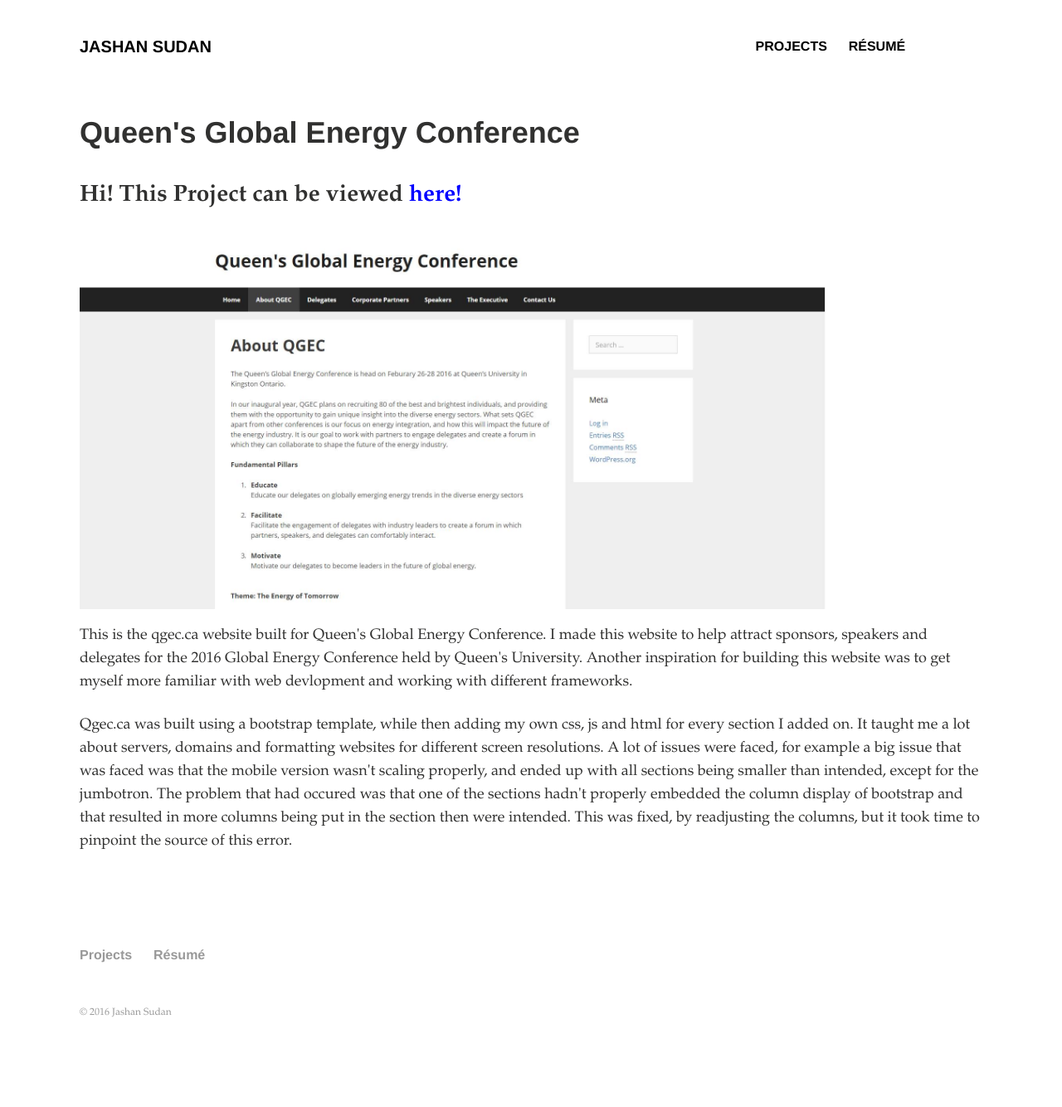
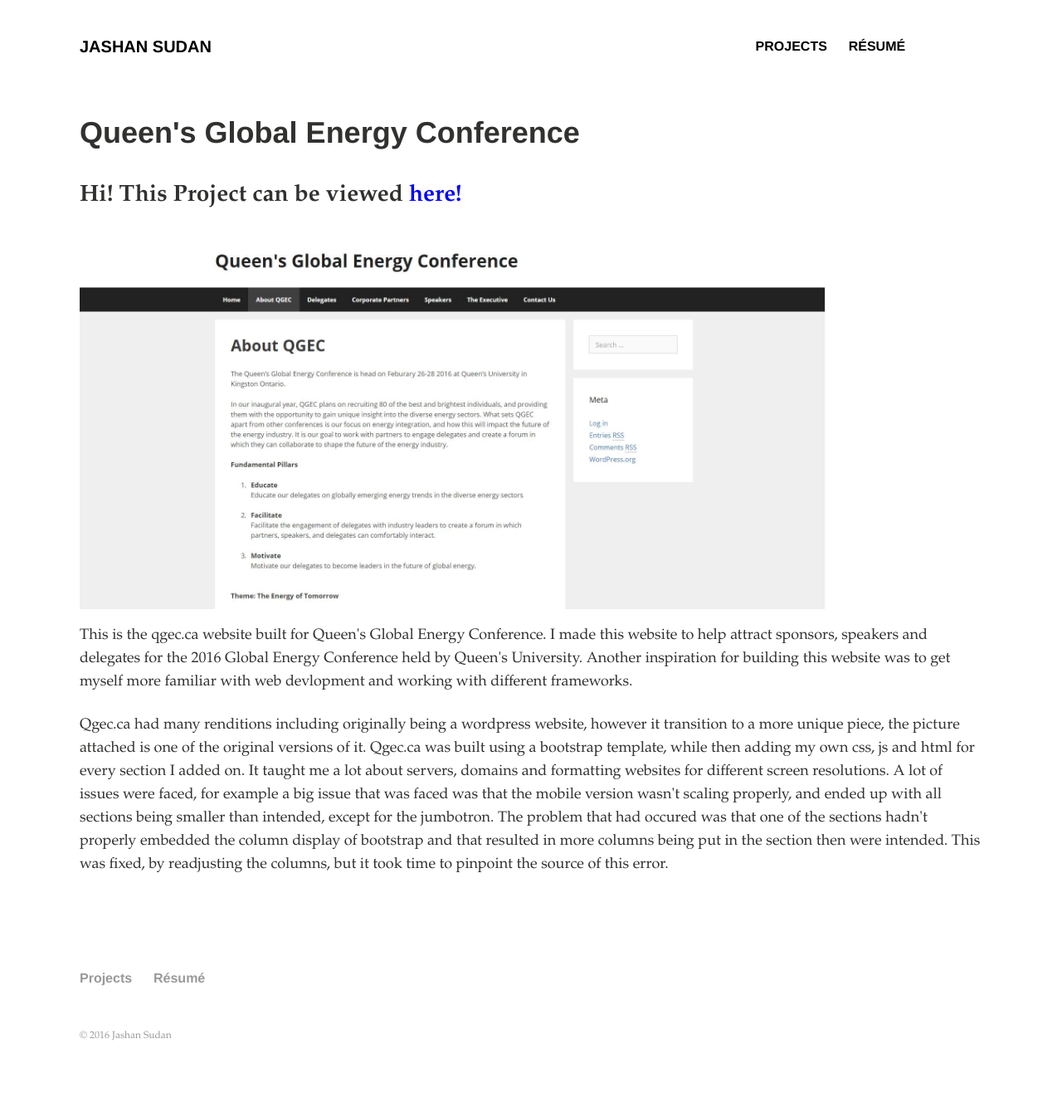
Before and after one commit to jashansudan/jashansudan, a Jekyll site: the page built from Projects/qgec/index.md, in a window 1280 px wide. Shown: the whole page at 83% size. Built offline with Jekyll 4.4.1, drawn with Linux system fonts in a browser that asks for light colours; before the commit the page ends 1306 px from its top, so only the background shows below that.

Commit message:
updating qgec description

```diff
--- a/Projects/qgec/index.md
+++ b/Projects/qgec/index.md
@@ -16,4 +16,4 @@
 
 <p>This is the qgec.ca website built for Queen's Global Energy Conference. I made this website to help attract sponsors, speakers and delegates for the 2016 Global Energy Conference held by Queen's University. Another inspiration for building this website was to get myself more familiar with web devlopment and working with different frameworks.</p>
 
-<p> Qgec.ca was built using a bootstrap template, while then adding my own css, js and html for every section I added on. It taught me a lot about servers, domains and formatting websites for different screen resolutions. A lot of issues were faced, for example a big issue that was faced was that the mobile version wasn't scaling properly, and ended up with all sections being smaller than intended, except for the jumbotron. The problem that had occured was that one of the sections hadn't properly embedded the column display of bootstrap and that resulted in more columns being put in the section then were intended. This was fixed, by readjusting the columns, but it took time to pinpoint the source of this error.</p>
+<p> Qgec.ca had many renditions including originally being a wordpress website, however it transition to a more unique piece, the picture attached is one of the original versions of it. Qgec.ca was built using a bootstrap template, while then adding my own css, js and html for every section I added on. It taught me a lot about servers, domains and formatting websites for different screen resolutions. A lot of issues were faced, for example a big issue that was faced was that the mobile version wasn't scaling properly, and ended up with all sections being smaller than intended, except for the jumbotron. The problem that had occured was that one of the sections hadn't properly embedded the column display of bootstrap and that resulted in more columns being put in the section then were intended. This was fixed, by readjusting the columns, but it took time to pinpoint the source of this error.</p>
```
